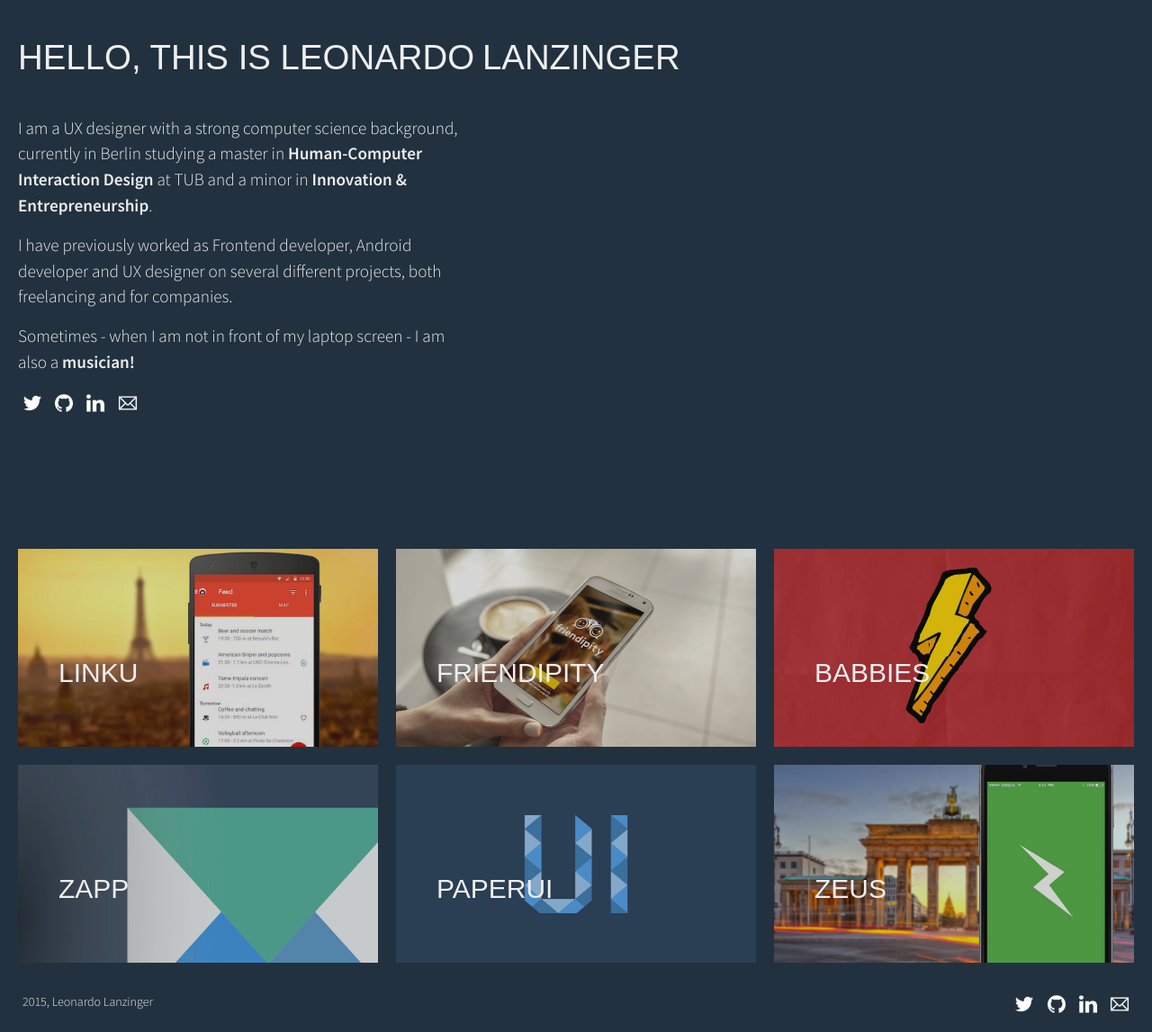
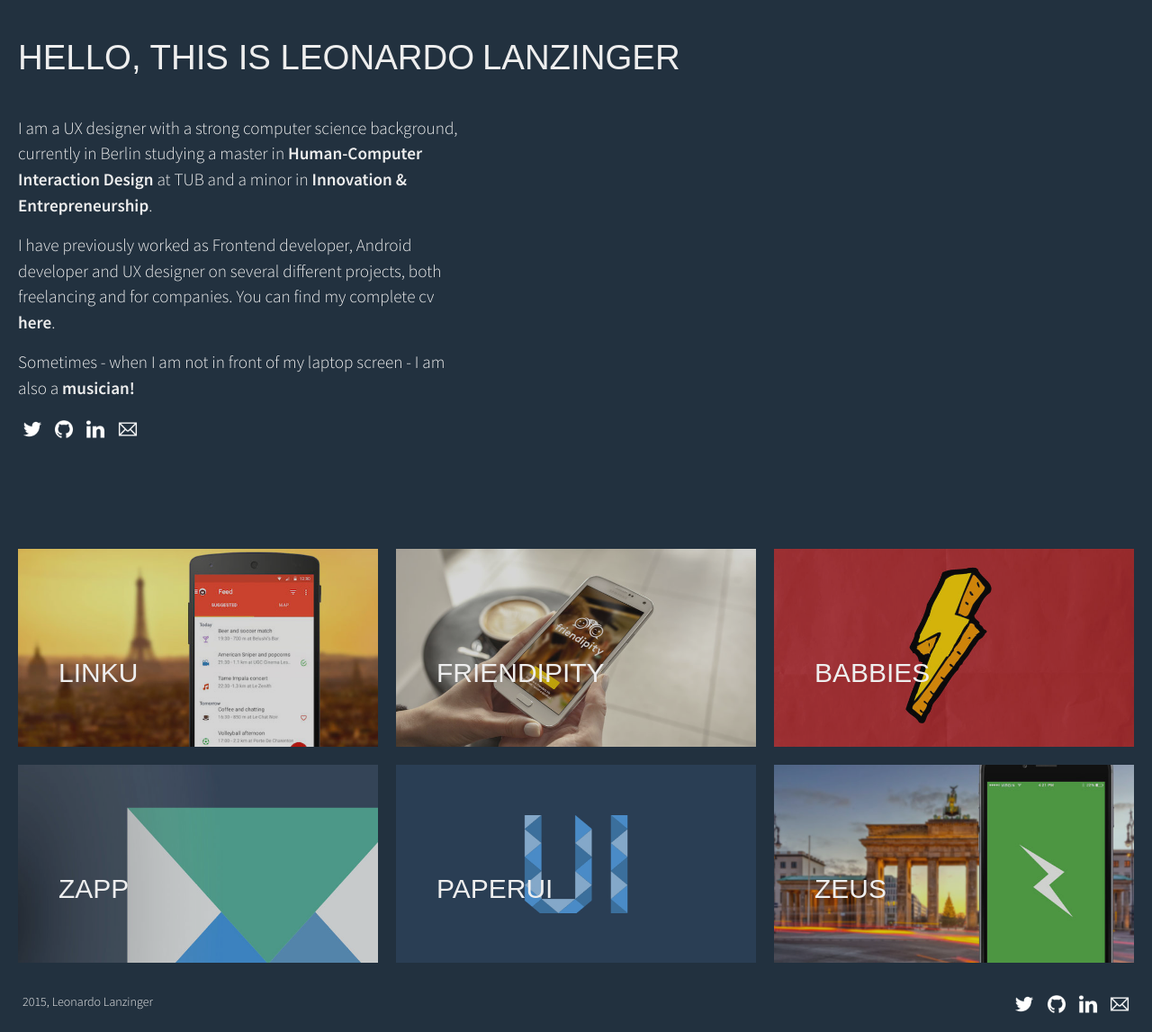
Before and after one commit to leolanzinger/leolanzinger.github.io, a Jekyll site: the page built from index.html, in a window 1280 px wide. Shown: the whole page at 90% size. Built offline with Jekyll 4.4.1, drawn with Linux system fonts in a browser that asks for light colours.

Commit message:
added cv

```diff
--- a/_includes/frontpage_header.html
+++ b/_includes/frontpage_header.html
@@ -11,7 +11,7 @@
 			</p>
 			<p class="bio">
 				<span>
-					I have previously worked as Frontend developer, Android developer and UX designer on several different projects, both freelancing and for companies.
+					I have previously worked as Frontend developer, Android developer and UX designer on several different projects, both freelancing and for companies. You can find my complete cv <a href="http://leolanzinger.github.com/cv">here</a>.
 				</span>
 			</p>
 			<p class="bio">
--- a/works/_posts/2015-12-14-paperui.markdown
+++ b/works/_posts/2015-12-14-paperui.markdown
@@ -8,6 +8,7 @@ tag: ux
 sets:
   - name: ux
   - name: frontend
+  - name: leap motion
 ---
 PaperUI turns any paper sheet into a drawable and interactive UI. Users can draw the UI elements on paper, map them and then use them into a real software application. The system relies on the [Leap Motion][leap] to track the movement of the hand while mapping and interacting with the sketched elements.
 
```
